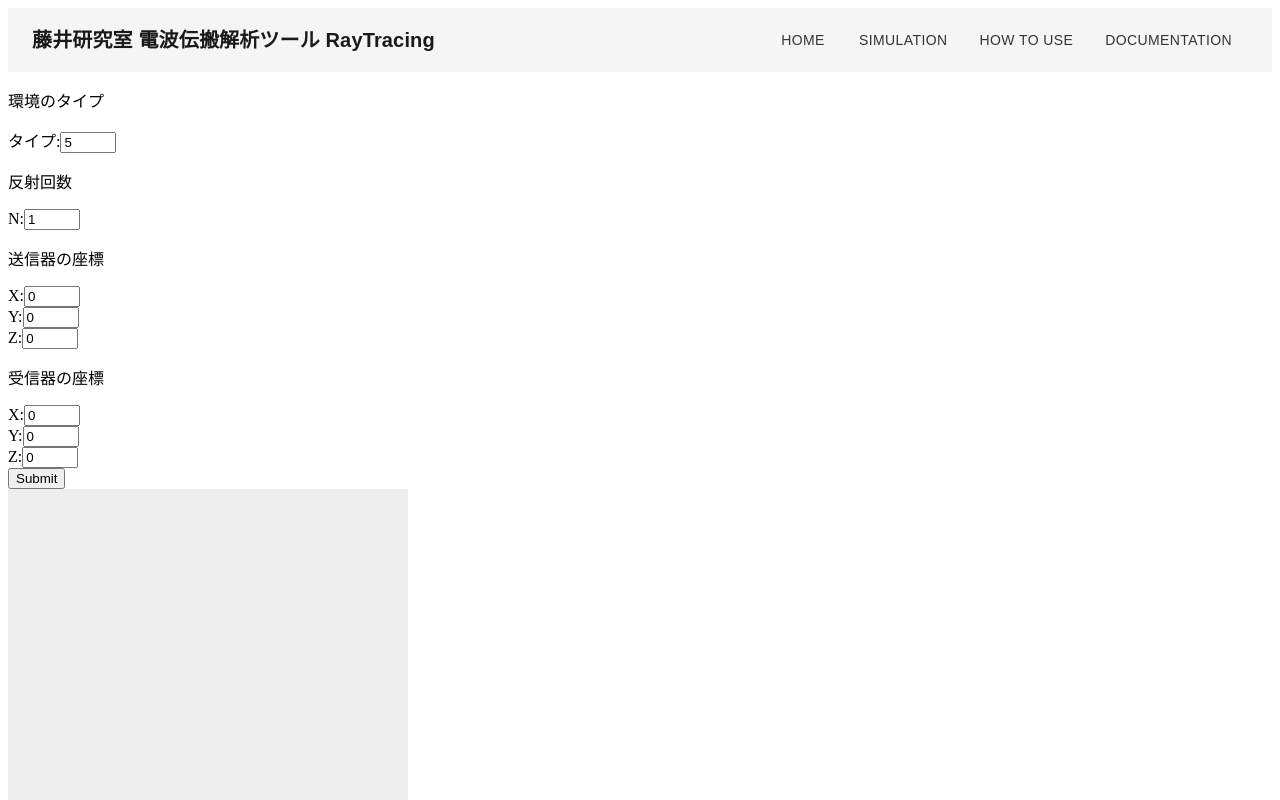
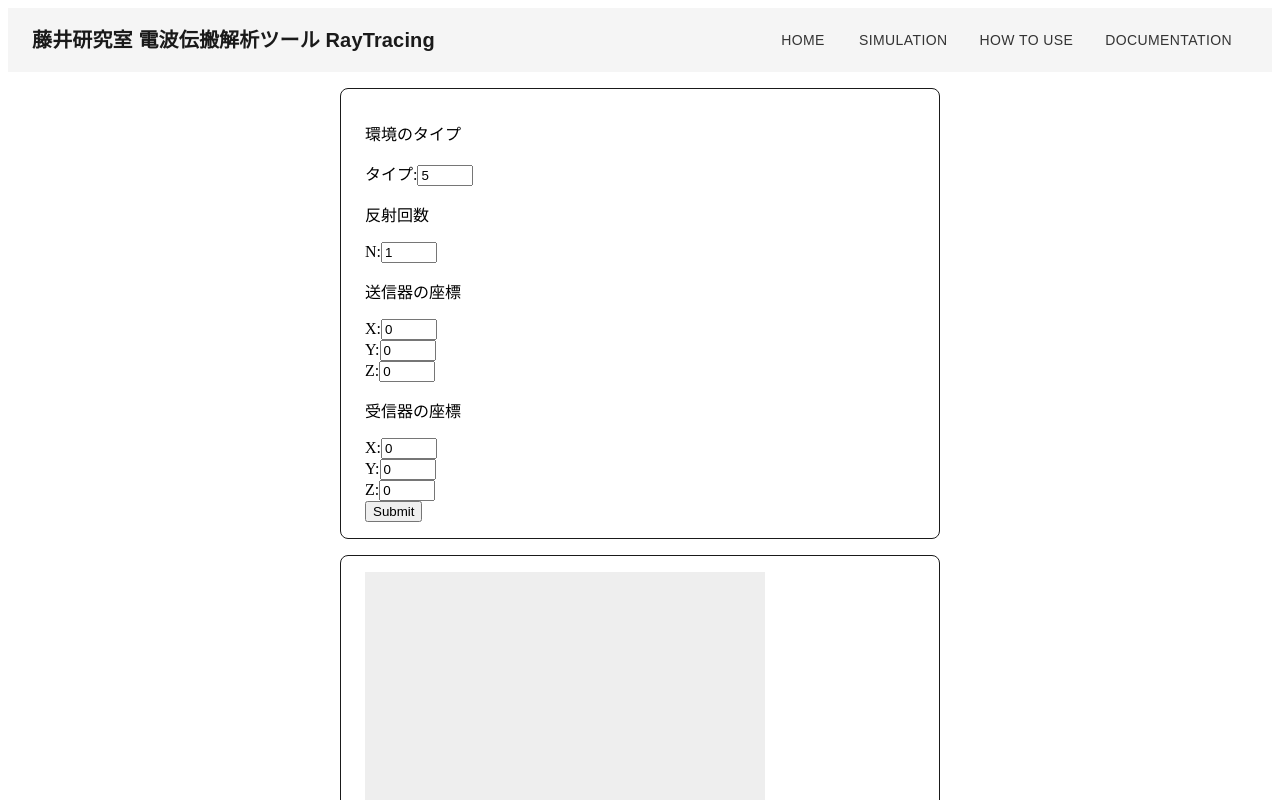
Before and after one commit to haruki33/web_raytracing, a React (Vite) app: page /home in a window 1280 px wide. Both pictures are taken after a click on the button "SIMULATION". Shown: the top 800 px of the page. Built offline with nearby package versions, Linux system fonts and the light colour scheme.

Commit message:
💄 レイアウト変更

```diff
--- a/src/Simulation.tsx
+++ b/src/Simulation.tsx
@@ -2,14 +2,19 @@ import Form from "./Form";
 import RaytracingCanvas from "./RaytracingCanvas";
 import type { ResponseData } from "./type";
 import { useState } from "react";
+import Container from '@mui/material/Container';
 
 function Simulation() {
   const [res, setRes] = useState<ResponseData | null>(null);
 
   return (
     <>
-      <Form setRes={setRes} />
-      <RaytracingCanvas res={res} />
+      <Container maxWidth="sm" sx={{ border: "1px solid #1a1a1a", padding: 2, marginTop: 2, borderRadius: 2 }}>
+        <Form setRes={setRes} />
+      </Container>
+      <Container maxWidth="sm" sx={{ border: "1px solid #1a1a1a", padding: 2, marginTop: 2, borderRadius: 2 }}>
+        <RaytracingCanvas res={res} />
+      </Container>
     </>
   );
 };
```
